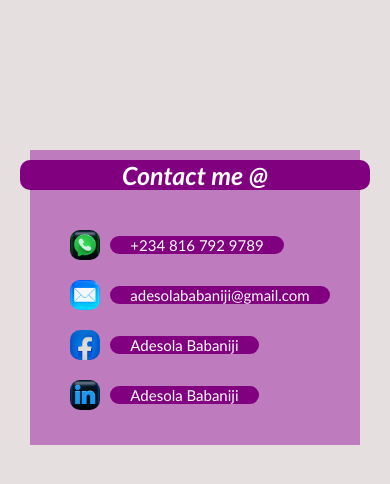
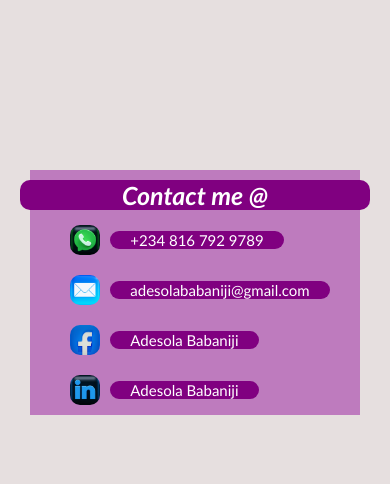
Before and after one commit to DaBOG-89/hero_page, a plain HTML site: page contact.html in a window 390 px wide. Drawn offline with Linux system fonts and the light colour scheme.

Commit message:
adj to contact response

```diff
--- a/contact.css
+++ b/contact.css
@@ -66,7 +66,7 @@ p:hover {
 @media (max-width:512px) {
     .container {
         background-color: rgb(190, 123, 190);
-        margin: 150px 30px;
+        margin: 170px 30px;
     }
     .heading {
         width: 350px;
@@ -80,7 +80,7 @@ p:hover {
 
     .contacts {
         padding: 20px 10px;
-        margin: 5px ;
+        padding: 0px;
     }
 
     img {
```
